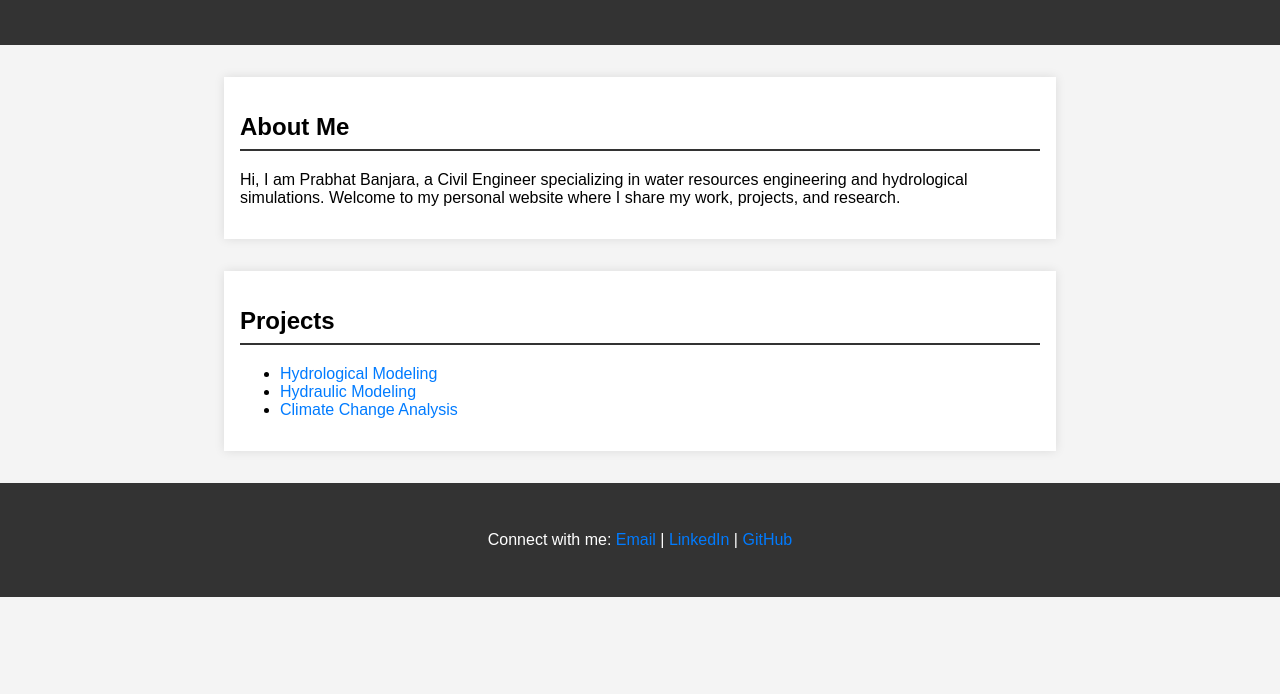
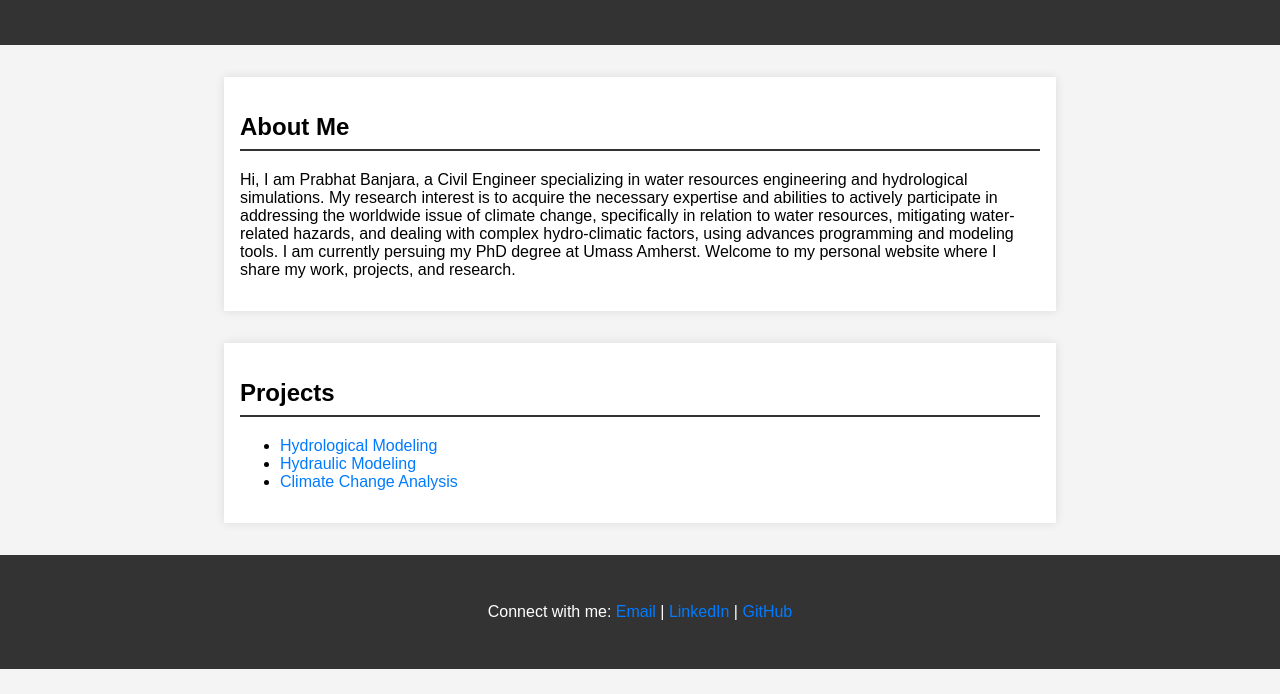
Before and after one commit to prabhatbanjara/pbanjara.github.io, a plain HTML site: page index.html in a window 1280 px wide. Shown: the part 106-800 px from the top of the page. Drawn offline with Linux system fonts and the light colour scheme.

Commit message:
Update index.html

```diff
--- a/index.html
+++ b/index.html
@@ -14,7 +14,7 @@
 
   <section>
     <h2>About Me</h2>
-    <p>Hi, I am Prabhat Banjara, a Civil Engineer specializing in water resources engineering and hydrological simulations. Welcome to my personal website where I share my work, projects, and research.</p>
+    <p>Hi, I am Prabhat Banjara, a Civil Engineer specializing in water resources engineering and hydrological simulations. My research interest is to acquire the necessary expertise and abilities to actively participate in addressing the worldwide issue of climate change, specifically in relation to water resources, mitigating water-related hazards, and dealing with complex hydro-climatic factors, using advances programming and modeling tools. I am currently persuing my PhD degree at Umass Amherst. Welcome to my personal website where I share my work, projects, and research.</p>
   </section>
 
   <section>
```
